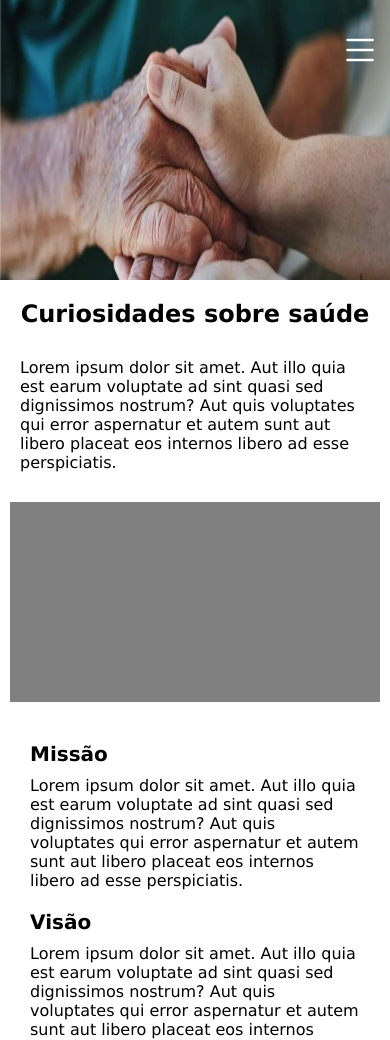
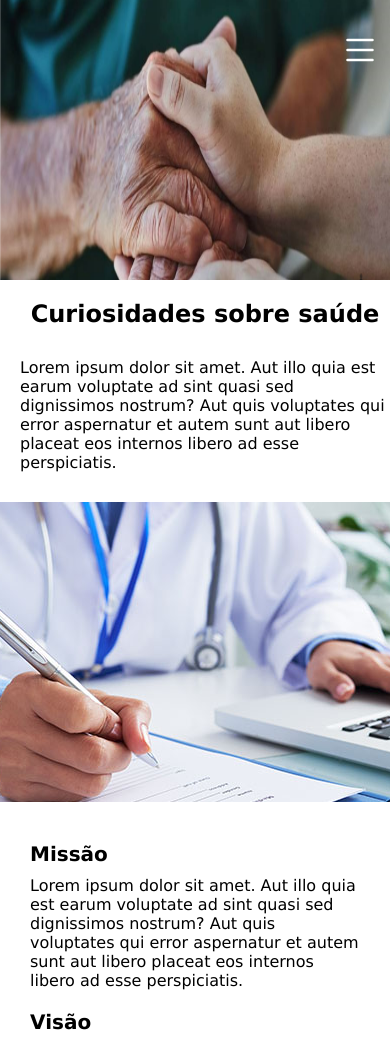
Before and after one commit to ICEI-PUC-Minas-PMV-ADS/MyDoctor, a PHP site: page / in a window 390 px wide; the page is wider, and only the part inside the window is pictured. Shown: the top 1040 px of that part. Run offline with PHP 8.4, Linux system fonts and the light colour scheme.

Commit message:
Adicionar imagem na seção sobre saude - HomePage

```diff
--- a/index.html
+++ b/index.html
@@ -18,7 +18,7 @@
                 </svg>
             </div>
             <div id="imagem-mydoctor">
-                <img src="/src/assets/imagens/imagem-header.PNG" alt="My Doctor">
+                <img src="/src/assets/imagens/imagem-header.PNG" alt="Cabeçalho My Doctor">
             </div>
             <nav>
                 <ul id="lista-navbar">
@@ -51,7 +51,9 @@
                 <p>Lorem ipsum dolor sit amet. Aut illo quia est earum voluptate ad sint quasi sed dignissimos nostrum?
                     Aut quis voluptates qui error aspernatur et autem sunt aut libero placeat eos internos libero ad
                     esse perspiciatis.</p>
-                <div id="imagem-saude"></div>
+                <div id="imagem-saude">
+                    <img src="/src/assets/imagens/imagem-saude.jpg" alt="Imagem sobre prescrição médica">
+                </div>
             </div>
         </section>
         <section id="sobre" class="container-display-flex">
--- a/src/assets/styles/home-page.css
+++ b/src/assets/styles/home-page.css
@@ -39,6 +39,7 @@ h5 {
 #saude {
     margin: 20px 10px;
     font-family: Verdana, Geneva, Tahoma, sans-serif;
+    width: 100%;
 }
 
 #saude p {
@@ -51,9 +52,7 @@ h5 {
 }
 
 #imagem-saude {
-    background-color: gray;
-    width: 90%;
-    height: 200px;
+    width: 400px;
 }
 
 #sobre, #sobre div, #contato {
@@ -104,6 +103,8 @@ h5 {
     #imagem-saude {
         margin-top: 30px;
         width: 100%;
+        display: flex;
+        justify-content: center;
     }
 
     .item-navbar {
```
Also changed, not shown: src/assets/imagens/imagem-saude.jpg (added).
